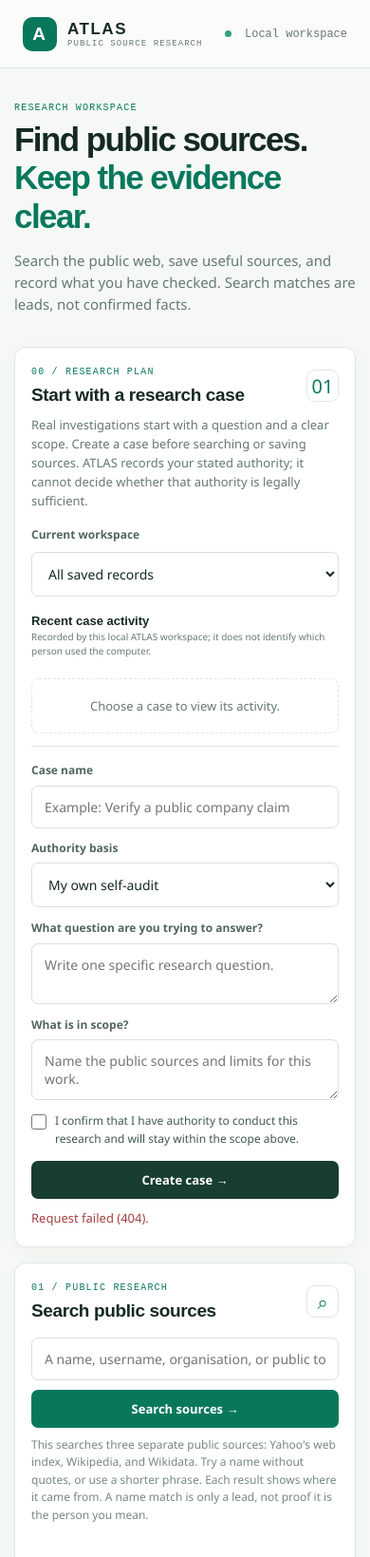
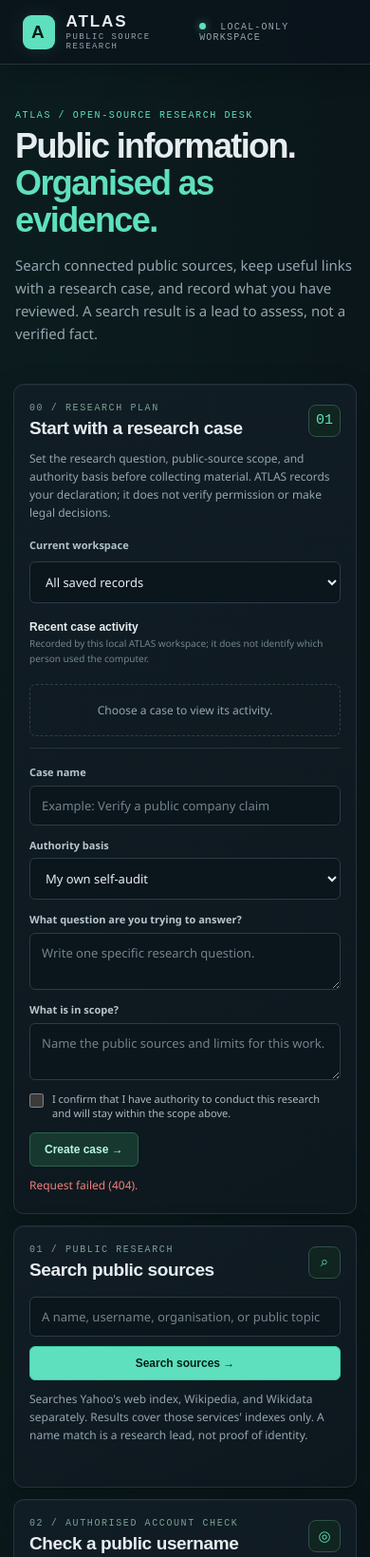
Before and after one commit to saadahmedsiddiqui7/atlas-osint, a plain HTML site: page static/index.html in a window 390 px wide. Shown: the top 1639 px of the page at 95% size. Drawn offline with Linux system fonts and the light colour scheme; no server answers.

Commit message:
Refresh ATLAS research workspace UI

```diff
--- a/static/index.html
+++ b/static/index.html
@@ -3,26 +3,26 @@
 <head>
   <meta charset="utf-8">
   <meta name="viewport" content="width=device-width, initial-scale=1">
-  <meta name="description" content="ATLAS public-source research and evidence workspace">
+  <meta name="description" content="ATLAS is a local workspace for public-source research, source review, and evidence management.">
   <title>ATLAS OSINT</title>
-  <link rel="stylesheet" href="/static/style.css?v=0.4.3">
+  <link rel="stylesheet" href="/static/style.css?v=0.5.0">
 </head>
 <body>
   <header class="topbar">
     <a class="brand" href="/" aria-label="ATLAS home"><span class="brand-mark">A</span><span>ATLAS <small>PUBLIC SOURCE RESEARCH</small></span></a>
-    <span class="health"><span class="dot"></span> Local workspace</span>
+    <span class="health"><span class="dot"></span> LOCAL-ONLY WORKSPACE</span>
   </header>
 
   <main class="layout">
     <section class="intro">
-      <p class="eyebrow">RESEARCH WORKSPACE</p>
-      <h1>Find public sources.<br><em>Keep the evidence clear.</em></h1>
-      <p class="intro-copy">Search the public web, save useful sources, and record what you have checked. Search matches are leads, not confirmed facts.</p>
+      <p class="eyebrow">ATLAS / OPEN-SOURCE RESEARCH DESK</p>
+      <h1>Public information.<br><em>Organised as evidence.</em></h1>
+      <p class="intro-copy">Search connected public sources, keep useful links with a research case, and record what you have reviewed. A search result is a lead to assess, not a verified fact.</p>
     </section>
 
     <section class="panel case-panel" aria-labelledby="case-title">
       <div class="panel-heading"><div><p class="eyebrow">00 / RESEARCH PLAN</p><h2 id="case-title">Start with a research case</h2></div><span class="step-icon">01</span></div>
-      <p class="section-copy">Real investigations start with a question and a clear scope. Create a case before searching or saving sources. ATLAS records your stated authority; it cannot decide whether that authority is legally sufficient.</p>
+      <p class="section-copy">Set the research question, public-source scope, and authority basis before collecting material. ATLAS records your declaration; it does not verify permission or make legal decisions.</p>
       <div class="case-selector">
         <label for="case-select">Current workspace</label>
         <select id="case-select" aria-label="Choose research case"><option value="all">All saved records</option></select>
@@ -51,7 +51,7 @@
         <input id="query" name="q" minlength="3" maxlength="500" placeholder="A name, username, organisation, or public topic" required>
         <button type="submit">Search sources <span aria-hidden="true">→</span></button>
       </form>
-      <p class="hint">This searches three separate public sources: Yahoo's web index, Wikipedia, and Wikidata. Try a name without quotes, or use a shorter phrase. Each result shows where it came from. A name match is only a lead, not proof it is the person you mean.</p>
+      <p class="hint">Searches Yahoo's web index, Wikipedia, and Wikidata separately. Results cover those services' indexes only. A name match is a research lead, not proof of identity.</p>
       <div id="search-message" class="message" role="status" aria-live="polite"></div>
       <div id="coverage-list" class="coverage-list"></div>
       <div id="search-results" class="result-list"></div>
@@ -59,7 +59,7 @@
 
     <section class="panel exposure-panel" aria-labelledby="exposure-title">
       <div class="panel-heading"><div><p class="eyebrow">02 / AUTHORISED ACCOUNT CHECK</p><h2 id="exposure-title">Check a public username</h2></div><span class="step-icon">◎</span></div>
-      <p class="section-copy">Choose one service and enter a public username. GitHub gets a direct public-profile check; all services get a check of Yahoo, Bing, Brave, and Google web indexes for indexed pages on that service. Shopping, payment, and messaging accounts are private, so this cannot inspect an account or its orders/messages. ATLAS does not show or save matching page text or links. No results do not prove that nothing is exposed.</p>
+      <p class="section-copy">Checks a GitHub public profile when GitHub is selected, then looks for indexed pages through Yahoo, Bing, Brave, and Google. It does not sign in or inspect private account data. Snippets may be incomplete or wrong; no result is not proof that nothing is exposed.</p>
       <form id="exposure-form" class="stack-form" method="post" action="/exposure-check">
         <div class="two-col">
           <label>Platform
@@ -81,7 +81,7 @@
             <input id="username" name="username" maxlength="65" pattern="@?[A-Za-z0-9._-]{1,64}" placeholder="@username (not an email)" required>
           </label>
         </div>
-        <label class="consent"><input id="authorized" type="checkbox" required><span>I own this account or have permission to check it. I understand the username is sent to GitHub for a GitHub check and to multiple search providers for web-index checks; ATLAS does not keep it.</span></label>
+        <label class="consent"><input id="authorized" type="checkbox" required><span>I own this account or have permission to check it. The username is sent to the selected public search services and is not saved by ATLAS.</span></label>
         <button type="submit" class="secondary-button">Run authorised check <span aria-hidden="true">→</span></button>
       </form>
       <div id="exposure-message" class="message" role="status" aria-live="polite"></div>
@@ -116,6 +116,6 @@
   </main>
 
   <footer><span>ATLAS OSINT <span id="year"></span></span><span>Use only for lawful public-source research and authorised checks.</span><a href="/docs">API reference</a></footer>
-  <script src="/static/app.js?v=0.4.3" defer></script>
+  <script src="/static/app.js?v=0.5.0" defer></script>
 </body>
 </html>
--- a/static/style.css
+++ b/static/style.css
@@ -1,103 +1,141 @@
 :root {
-  color-scheme: light;
-  --ink: #152923;
-  --muted: #667a70;
-  --green: #08785d;
-  --line: #dfe8e2;
-  --paper: #f5f8f4;
-  --white: #fff;
-  --red: #a34040;
+  color-scheme: dark;
+  --ink: #e6edf1;
+  --muted: #94a5af;
+  --faint: #72858f;
+  --accent: #5ee0be;
+  --accent-strong: #20bb98;
+  --line: #24343e;
+  --paper: #091117;
+  --panel: #101b23;
+  --panel-soft: #0d171e;
+  --input: #0b151c;
+  --amber: #e9b75c;
+  --red: #f08077;
+  --blue: #8db8f4;
 }
 
 * { box-sizing: border-box; }
-body { margin: 0; background: var(--paper); color: var(--ink); font: 15px/1.55 "Segoe UI", Arial, sans-serif; }
-.topbar { height: 72px; padding: 0 max(calc((100vw - 1120px)/2), 24px); display: flex; align-items: center; justify-content: space-between; border-bottom: 1px solid var(--line); background: #fbfcf9; }
-.brand { display: flex; align-items: center; gap: 11px; color: var(--ink); font: 800 17px Arial, sans-serif; letter-spacing: .09em; text-decoration: none; }
-.brand small { display: block; color: var(--muted); font: 500 9px monospace; letter-spacing: .12em; }
-.brand-mark { width: 36px; height: 36px; display: grid; place-items: center; color: white; background: var(--green); border-radius: 10px; font: 800 19px Arial, sans-serif; }
-.health { color: var(--muted); font: 12px monospace; }
-.dot { display: inline-block; width: 7px; height: 7px; margin-right: 7px; border-radius: 50%; background: #35a27b; }
-.layout { max-width: 850px; margin: auto; padding: 54px 22px 70px; }
-.intro { margin: 0 0 32px; }
-.eyebrow { margin: 0 0 8px; color: var(--green); font: 500 10px monospace; letter-spacing: .12em; }
-.intro h1 { margin: 0; color: var(--ink); font: 700 clamp(32px, 6vw, 48px)/1.15 Arial, sans-serif; letter-spacing: -.045em; }
-.intro h1 em { color: var(--green); font-style: normal; }
-.intro-copy, .section-copy { max-width: 620px; color: var(--muted); }
-.panel { margin: 16px 0; padding: 25px 27px; background: var(--white); border: 1px solid var(--line); border-radius: 12px; box-shadow: 0 5px 20px #18372b08; }
-.panel-heading { display: flex; justify-content: space-between; align-items: center; margin-bottom: 17px; }
-.panel-heading h2 { margin: 0; font: 700 19px Arial, sans-serif; letter-spacing: -.02em; }
-.step-icon { width: 34px; height: 34px; display: grid; place-items: center; border: 1px solid var(--line); border-radius: 9px; color: var(--green); font-size: 20px; }
+html { min-height: 100%; background: var(--paper); }
+body {
+  min-height: 100vh;
+  margin: 0;
+  background:
+    radial-gradient(ellipse at 12% 0%, #12332d55 0, transparent 36rem),
+    linear-gradient(#091117f2, #091117f7),
+    repeating-linear-gradient(0deg, transparent 0 31px, #1b2a3214 32px),
+    repeating-linear-gradient(90deg, transparent 0 31px, #1b2a3214 32px);
+  color: var(--ink);
+  font: 14px/1.6 "DM Sans", "Segoe UI", Arial, sans-serif;
+}
+
+.topbar {
+  min-height: 68px;
+  padding: 0 max(calc((100vw - 1240px)/2), 24px);
+  display: flex;
+  align-items: center;
+  justify-content: space-between;
+  border-bottom: 1px solid var(--line);
+  background: #0a141beF;
+  box-shadow: 0 8px 28px #0003;
+}
+.brand { display: flex; align-items: center; gap: 12px; color: var(--ink); font: 700 17px "DM Sans", Arial, sans-serif; letter-spacing: .11em; text-decoration: none; }
+.brand small { display: block; margin-top: 1px; color: var(--muted); font: 500 9px "DM Mono", monospace; letter-spacing: .16em; }
+.brand-mark { width: 36px; height: 36px; display: grid; place-items: center; color: #062019; background: var(--accent); border-radius: 9px; font: 700 19px "DM Sans", Arial, sans-serif; box-shadow: 0 0 22px #5ee0be22; }
+.health { color: var(--muted); font: 10px "DM Mono", monospace; letter-spacing: .12em; }
+.dot { display: inline-block; width: 7px; height: 7px; margin-right: 8px; border-radius: 50%; background: var(--accent); box-shadow: 0 0 10px #5ee0be99; }
+
+.layout { max-width: 1288px; margin: auto; padding: 42px 24px 68px; display: grid; grid-template-columns: minmax(0, 1.16fr) minmax(320px, .84fr); gap: 16px; align-items: start; }
+.intro { grid-column: 1 / -1; margin: 0 0 7px; padding: 18px 2px 22px; }
+.eyebrow { margin: 0 0 8px; color: var(--accent); font: 500 10px "DM Mono", monospace; letter-spacing: .16em; text-transform: uppercase; }
+.intro h1 { margin: 0; color: var(--ink); font: 600 clamp(34px, 5vw, 55px)/1.08 "DM Sans", Arial, sans-serif; letter-spacing: -.045em; }
+.intro h1 em { color: var(--accent); font-style: normal; }
+.intro-copy, .section-copy { max-width: 720px; color: var(--muted); }
+.intro-copy { margin: 15px 0 0; font-size: 15px; }
+
+.panel { min-width: 0; margin: 0; padding: 23px; background: linear-gradient(145deg, #111d25, #0d171e); border: 1px solid var(--line); border-radius: 11px; box-shadow: 0 12px 34px #0003, inset 0 1px #ffffff08; }
+.case-panel { grid-column: 1 / -1; }
+.panel-heading { display: flex; justify-content: space-between; align-items: center; gap: 14px; margin-bottom: 17px; }
+.panel-heading .eyebrow { margin-bottom: 5px; color: #78a293; }
+.panel-heading h2 { margin: 0; font: 600 19px "DM Sans", Arial, sans-serif; letter-spacing: -.02em; }
+.step-icon { width: 34px; height: 34px; flex: 0 0 34px; display: grid; place-items: center; border: 1px solid #315148; border-radius: 8px; color: var(--accent); background: #10251f; font: 500 15px "DM Mono", monospace; }
+
 .form-row { display: flex; gap: 10px; }
 .form-row input { flex: 1; }
-input, select, textarea { width: 100%; min-width: 0; padding: 12px 13px; border: 1px solid #d8e2db; border-radius: 7px; background: #fff; color: var(--ink); font: 14px "Segoe UI", Arial, sans-serif; outline: none; }
-input:focus, select:focus, textarea:focus { border-color: var(--green); box-shadow: 0 0 0 3px #07805c18; }
-button { padding: 11px 16px; border: 0; border-radius: 7px; background: var(--green); color: white; font: 600 13px "Segoe UI", Arial, sans-serif; cursor: pointer; white-space: nowrap; }
-button:hover { background: #06644e; }
-button:disabled { opacity: .55; cursor: wait; }
-.secondary-button { background: #183d31; }
-.quiet-button { background: #eaf2ec; color: var(--ink); }
-.quiet-button:hover { background: #dcebe0; }
-.hint { margin: 9px 0 0; color: #788980; font-size: 12px; }
-.section-copy { margin: -7px 0 17px; font-size: 13px; }
+input, select, textarea { width: 100%; min-width: 0; padding: 11px 12px; border: 1px solid #2a3c46; border-radius: 6px; background: var(--input); color: var(--ink); font: 13px "DM Sans", "Segoe UI", Arial, sans-serif; outline: none; }
+input::placeholder, textarea::placeholder { color: #71838c; }
+input:focus, select:focus, textarea:focus { border-color: var(--accent-strong); box-shadow: 0 0 0 3px #20bb9820; }
+button { padding: 10px 15px; border: 1px solid #3ad0aa; border-radius: 6px; background: var(--accent); color: #062019; font: 700 12px "DM Sans", Arial, sans-serif; cursor: pointer; white-space: nowrap; transition: background .15s ease, transform .15s ease; }
+button:hover { background: #8af0d3; transform: translateY(-1px); }
+button:focus-visible, a:focus-visible { outline: 2px solid var(--amber); outline-offset: 3px; }
+button:disabled { opacity: .55; cursor: wait; transform: none; }
+.secondary-button { justify-self: start; background: #17382f; border-color: #28644f; color: #b6f5e1; }
+.secondary-button:hover { background: #205343; }
+.quiet-button { background: #15242c; border-color: #2d414a; color: #bed0d7; }
+.quiet-button:hover { background: #1c3038; }
+.hint { margin: 10px 0 0; color: var(--muted); font-size: 12px; }
+.section-copy { margin: -6px 0 16px; font-size: 12px; }
 .case-selector { display: grid; grid-template-columns: 1fr auto; align-items: end; gap: 8px 12px; margin: 16px 0 8px; }
-.case-selector label { grid-column: 1 / -1; color: #52665b; font-size: 12px; font-weight: 600; }
-.case-summary { margin: 8px 0 16px; padding: 10px 12px; border-left: 3px solid var(--green); background: #f1f7f2; color: #52665b; font-size: 12px; white-space: pre-line; }
+.case-selector label { grid-column: 1 / -1; color: #afc1c8; font-size: 11px; font-weight: 600; }
+.case-summary { margin: 8px 0 16px; padding: 11px 13px; border: 1px solid #25483e; border-left: 3px solid var(--accent-strong); border-radius: 4px; background: #0c201b; color: #b2c9c1; font-size: 11px; white-space: pre-line; }
 .case-summary:empty { display: none; }
 .case-form { border-top: 1px solid var(--line); padding-top: 16px; }
 .case-form textarea { resize: vertical; }
 .activity-heading { display: flex; align-items: baseline; justify-content: space-between; gap: 12px; margin: 18px 0 7px; }
-.activity-heading h3 { margin: 0; font: 600 13px Arial, sans-serif; }
-.activity-heading small { color: var(--muted); font-size: 10px; }
+.activity-heading h3 { margin: 0; font: 600 12px "DM Sans", Arial, sans-serif; }
+.activity-heading small { color: var(--faint); font-size: 10px; }
 .activity-list { display: grid; gap: 7px; max-height: 220px; overflow-y: auto; }
-.activity-item { padding: 8px 10px; border-left: 2px solid #a9c6b7; background: #fafcf9; }
-.activity-item p { margin: 0; font-size: 12px; }
-.activity-item time { display: block; margin-top: 3px; color: var(--muted); font: 10px monospace; }
-.stack-form { display: grid; gap: 13px; }
-.stack-form label { display: grid; gap: 6px; color: #52665b; font-size: 12px; font-weight: 600; }
+.activity-item { padding: 8px 10px; border-left: 2px solid #397963; background: #0b171d; }
+.activity-item p { margin: 0; font-size: 11px; }
+.activity-item time { display: block; margin-top: 3px; color: var(--faint); font: 10px "DM Mono", monospace; }
+.stack-form { display: grid; gap: 12px; }
+.stack-form label { display: grid; gap: 5px; color: #b7c6cc; font-size: 11px; font-weight: 600; }
 .two-col { display: grid; grid-template-columns: 1fr 1fr; gap: 12px; }
-.consent { display: flex !important; grid-template-columns: none !important; align-items: flex-start; gap: 9px !important; color: #42594d !important; font-weight: 400 !important; }
-.consent input { width: 16px; height: 16px; flex: 0 0 16px; margin: 2px 0; accent-color: var(--green); }
-.toolbar { display: grid; grid-template-columns: 1fr 180px auto; gap: 9px; }
-.count { min-width: 28px; padding: 3px 9px; background: #edf5ef; border-radius: 99px; color: var(--green); text-align: center; font: 12px monospace; }
-.evidence-list, .result-list, .alert-list { display: grid; gap: 10px; margin-top: 14px; }
-.record, .result-card { padding: 14px; border: 1px solid var(--line); border-radius: 8px; background: #fcfdfb; }
-.record-head, .record-actions { display: flex; align-items: center; justify-content: space-between; gap: 12px; }
-.record h3, .result-card h3 { margin: 0; font: 600 14px Arial, sans-serif; overflow-wrap: anywhere; }
-.record a, .result-card a { display: block; margin: 5px 0; color: var(--green); font-size: 12px; overflow-wrap: anywhere; }
-.record p, .result-card p { margin: 5px 0; color: var(--muted); font-size: 13px; overflow-wrap: anywhere; }
-.record-meta { display: flex; flex-wrap: wrap; gap: 8px; margin: 8px 0; color: #7a8c82; font: 10px monospace; }
-.status { padding: 3px 8px; border-radius: 99px; background: #f1f3ee; color: #69766e; font: 10px monospace; text-transform: uppercase; }
-.status-reviewed, .alert-status-reported { background: #eaf1fc; color: #355d95; }
-.status-corroborated, .alert-status-removed { background: #e6f4ec; color: #28734e; }
-.status-disputed { background: #fbefea; color: var(--red); }
-.record-actions { justify-content: flex-start; margin-top: 10px; }
-.record-actions select { width: auto; padding: 7px; font-size: 12px; }
-.record-actions input { flex: 1; padding: 7px; font-size: 12px; }
-.record-actions button { padding: 8px 11px; font-size: 11px; }
-.empty { padding: 18px; border: 1px dashed var(--line); border-radius: 8px; color: var(--muted); text-align: center; font-size: 13px; }
-.message { margin-top: 10px; color: var(--green); font-size: 13px; }
+.consent { display: flex !important; grid-template-columns: none !important; align-items: flex-start; gap: 9px !important; color: #a9bac0 !important; font-weight: 400 !important; line-height: 1.45; }
+.consent input { width: 15px; height: 15px; flex: 0 0 15px; margin: 2px 0; accent-color: var(--accent-strong); }
+.toolbar { display: grid; grid-template-columns: 1fr 190px auto; gap: 8px; }
+.count { min-width: 28px; padding: 3px 9px; background: #123028; border: 1px solid #234d40; border-radius: 99px; color: var(--accent); text-align: center; font: 11px "DM Mono", monospace; }
+.evidence-list, .result-list, .alert-list { display: grid; gap: 9px; margin-top: 13px; }
+.record, .result-card { padding: 13px; border: 1px solid #263943; border-radius: 7px; background: #0b161d; }
+.record-head, .record-actions { display: flex; align-items: center; justify-content: space-between; gap: 10px; }
+.record h3, .result-card h3 { margin: 0; font: 600 13px "DM Sans", Arial, sans-serif; overflow-wrap: anywhere; }
+.record a, .result-card a { display: block; margin: 5px 0; color: var(--accent); font-size: 11px; overflow-wrap: anywhere; }
+.record a:hover, .result-card a:hover, footer a:hover { color: #a2f8df; }
+.record p, .result-card p { margin: 5px 0; color: var(--muted); font-size: 12px; overflow-wrap: anywhere; }
+.record-meta { display: flex; flex-wrap: wrap; gap: 8px; margin: 8px 0; color: var(--faint); font: 9px "DM Mono", monospace; }
+.status { padding: 3px 8px; border: 1px solid #33414a; border-radius: 99px; background: #1b252b; color: #a9b8bd; font: 9px "DM Mono", monospace; text-transform: uppercase; }
+.status-reviewed, .alert-status-reported { background: #14253a; border-color: #29456b; color: var(--blue); }
+.status-corroborated, .alert-status-removed { background: #123028; border-color: #235644; color: var(--accent); }
+.status-disputed { background: #321d1c; border-color: #64332f; color: var(--red); }
+.record-actions { justify-content: flex-start; margin-top: 9px; }
+.record-actions select { width: auto; padding: 7px; font-size: 11px; }
+.record-actions input { flex: 1; padding: 7px; font-size: 11px; }
+.record-actions button { padding: 8px 10px; font-size: 10px; }
+.empty { padding: 17px; border: 1px dashed #2b414a; border-radius: 7px; color: var(--muted); text-align: center; font-size: 12px; }
+.message { margin-top: 10px; color: var(--accent); font-size: 12px; }
 .message.error { color: var(--red); }
 .alert-log-heading { display: flex; align-items: center; justify-content: space-between; gap: 12px; margin: 22px 0 0; }
-.alert-log-heading h3 { margin: 0; font: 600 14px Arial, sans-serif; }
-.alert-record { border-left: 3px solid #d9a34c; }
-.alert-status-needs_action { background: #fff2dc; color: #8c5a14; }
-.alert-status-false_positive { background: #f1f3ee; color: #69766e; }
-.coverage-list { display: grid; grid-template-columns: repeat(3, 1fr); gap: 8px; margin-top: 14px; }
-.coverage-item { display: grid; gap: 5px; padding: 10px; border: 1px solid var(--line); border-radius: 7px; background: #fcfdfb; color: var(--ink); font-size: 11px; }
-.coverage-item small { color: var(--muted); font-size: 10px; }
-.coverage-status { justify-self: start; padding: 2px 7px; border-radius: 99px; background: #eef2ef; color: #5d7165; font: 10px monospace; text-transform: uppercase; }
-.coverage-results { background: #e6f4ec; color: #28734e; }
-.coverage-no_results { background: #fff2dc; color: #8c5a14; }
-.coverage-unavailable, .coverage-save_failed { background: #fbefea; color: var(--red); }
+.alert-log-heading h3 { margin: 0; font: 600 13px "DM Sans", Arial, sans-serif; }
+.alert-record { border-left: 3px solid var(--amber); }
+.alert-status-needs_action { background: #322815; border-color: #62471d; color: var(--amber); }
+.alert-status-false_positive { background: #1b252b; color: #a9b8bd; }
+.coverage-list { display: grid; grid-template-columns: repeat(3, 1fr); gap: 8px; margin-top: 13px; }
+.coverage-item { display: grid; gap: 5px; padding: 10px; border: 1px solid #263943; border-radius: 6px; background: #0b161d; color: var(--ink); font-size: 10px; }
+.coverage-item small { color: var(--muted); font-size: 9px; }
+.coverage-status { justify-self: start; padding: 2px 7px; border: 1px solid #36444c; border-radius: 99px; background: #1a252b; color: #b3c0c5; font: 9px "DM Mono", monospace; text-transform: uppercase; }
+.coverage-results { background: #123028; border-color: #235644; color: var(--accent); }
+.coverage-no_results { background: #322815; border-color: #62471d; color: var(--amber); }
+.coverage-unavailable, .coverage-save_failed { background: #321d1c; border-color: #64332f; color: var(--red); }
 .result-heading { display: flex; align-items: flex-start; justify-content: space-between; gap: 12px; }
-.source-tag { flex: 0 0 auto; padding: 3px 7px; border-radius: 99px; background: #edf5ef; color: var(--green); font: 10px monospace; }
-footer { max-width: 850px; margin: auto; padding: 0 22px 30px; display: flex; gap: 18px; justify-content: space-between; color: #7b8b82; font: 10px monospace; }
-footer a { color: var(--green); }
+.source-tag { flex: 0 0 auto; padding: 3px 7px; border: 1px solid #234d40; border-radius: 99px; background: #10241e; color: var(--accent); font: 9px "DM Mono", monospace; }
+footer { max-width: 1288px; margin: auto; padding: 0 24px 28px; display: flex; gap: 18px; justify-content: space-between; color: var(--faint); font: 9px "DM Mono", monospace; }
+footer a { color: var(--accent); }
 .sr-only { position: absolute; width: 1px; height: 1px; padding: 0; margin: -1px; overflow: hidden; clip: rect(0,0,0,0); white-space: nowrap; border: 0; }
 
-@media (max-width: 650px) {
-  .layout { padding: 36px 15px 48px; }
-  .panel { padding: 20px 17px; }
+@media (max-width: 760px) {
+  .layout { grid-template-columns: minmax(0, 1fr); padding: 30px 14px 48px; gap: 12px; }
+  .intro, .case-panel { grid-column: 1; }
+  .panel { padding: 19px 16px; }
   .form-row { display: grid; }
   .two-col { grid-template-columns: 1fr; }
   .case-selector { grid-template-columns: 1fr; }
@@ -109,6 +147,10 @@ footer a { color: var(--green); }
   .record-head { align-items: flex-start; flex-direction: column; }
   .record-actions { align-items: stretch; flex-wrap: wrap; }
   .record-actions select { flex: 1; }
-  footer { flex-wrap: wrap; }
-  .intro h1 { font-size: 35px; }
+  footer { flex-wrap: wrap; padding-inline: 14px; }
+  .intro h1 { font-size: 36px; }
 }
+
+@media (prefers-reduced-motion: reduce) {
+  *, *::before, *::after { scroll-behavior: auto !important; transition-duration: .01ms !important; }
+}
```
